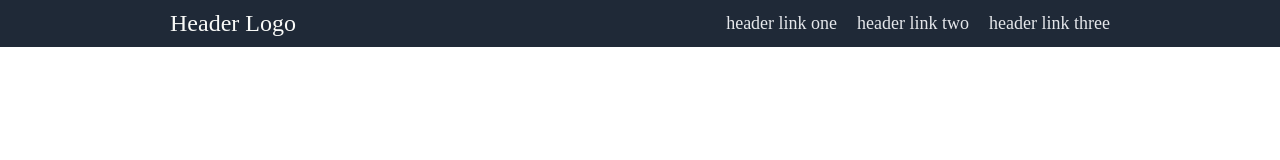
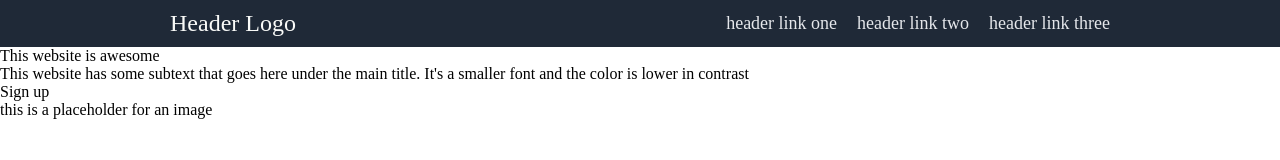
Before and after one commit to RushilRiyaz/landing-page, a plain HTML site: page index.html in a window 1280 px wide. Drawn offline with Linux system fonts and the light colour scheme.

Commit message:
feat[content1]: Add content1 section

```diff
--- a/index.html
+++ b/index.html
@@ -16,5 +16,18 @@
         <li>header link three</li>
       </ul>
     </div>
+    <div class="content1">
+      <div class="left">
+        <div class="maintext">This website is awesome</div>
+        <div class="secondarytext">
+          This website has some subtext that goes here under the main title.
+          It's a smaller font and the color is lower in contrast
+        </div>
+        <div class="signup1">Sign up</div>
+      </div>
+      <div class="right">
+        <div>this is a placeholder for an image</div>
+      </div>
+    </div>
   </body>
 </html>
```
